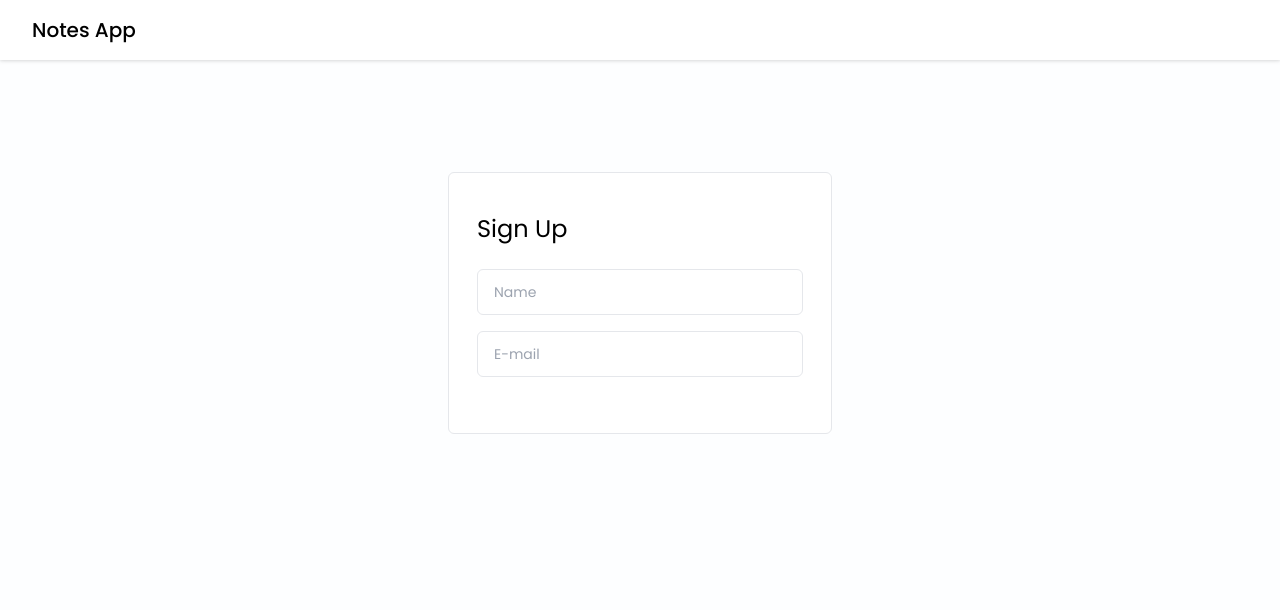
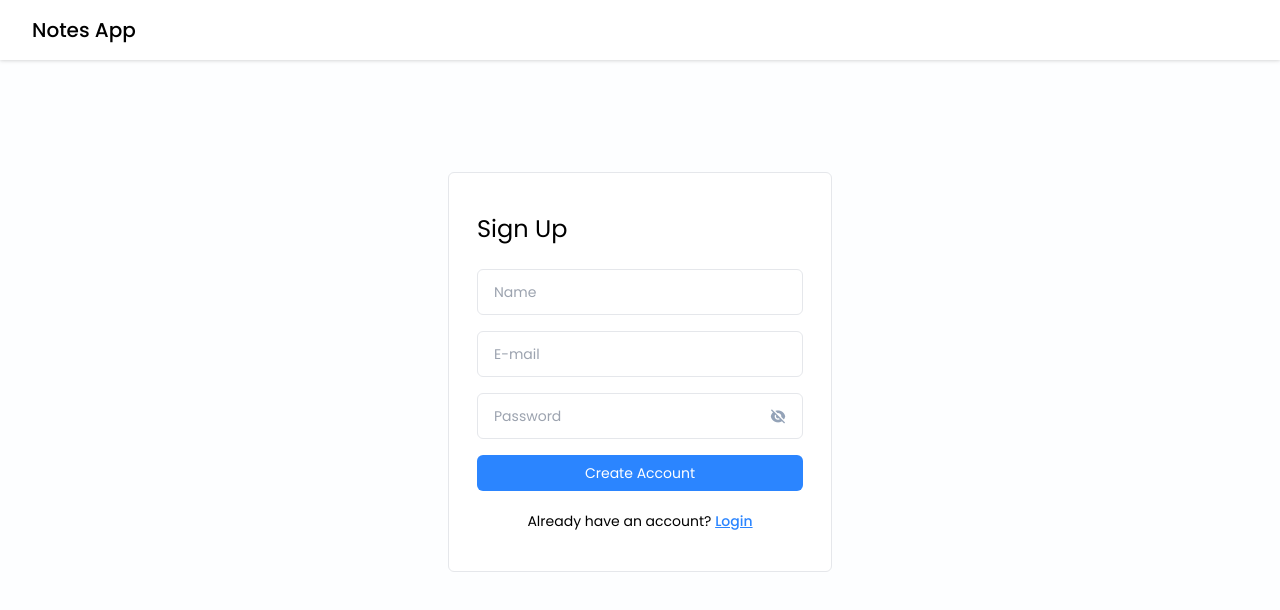
Before and after one commit to evelyn-zhan/mern-notes-app, a React (Vite) app in the folder frontend/: page /signup in a window 1280 px wide. Shown: the top 610 px of the page. Built offline with nearby package versions, Linux system fonts and the light colour scheme.

Commit message:
update: sign up page

```diff
--- a/frontend/src/pages/SignUp.jsx
+++ b/frontend/src/pages/SignUp.jsx
@@ -1,6 +1,10 @@
 import React, { useState } from 'react'
+import { Link } from 'react-router-dom'
 
 import Navbar from '../components/Navbar.jsx'
+import PasswordInput from '../components/PasswordInput.jsx'
+
+import { validateEmail } from '../utils/validate.js'
 
 function SignUp() {
     const [name, setName] = useState("")
@@ -16,9 +20,31 @@ function SignUp() {
         setEmail(event.target.value)
     }
 
+    const onPasswordChangeHandler = (event) => {
+        setPassword(event.target.value)
+    }
+
     const onSignUpHandler = async (event) => {
         event.preventDefault()
 
+        if (!name) {
+            setError("Please enter your name.")
+            return
+        }
+
+        if (!validateEmail(email)) {
+            setError("Please enter a valid e-mail address.")
+            return
+        }
+
+        if (!password) {
+            setError("Please enter the password.")
+            return
+        }
+
+        setError(null)
+
+        // Sign Up API
     }
 
     return (
@@ -32,6 +58,16 @@ function SignUp() {
 
                         <input type="text" placeholder="Name" value={name} onChange={onNameChangeHandler} className="input-box" />
                         <input type="text" placeholder="E-mail" value={email} onChange={onEmailChangeHandler} className="input-box" />
+                        <PasswordInput value={password} onPasswordChangeHandler={onPasswordChangeHandler} />
+
+                        { error && <p className="pb-1 text-red-500 text-xs">{error}</p> }
+
+                        <button type="submit" className="btn-primary">Create Account</button>
+
+                        <p className="text-sm text-center mt-4">
+                            Already have an account?{" "}
+                            <Link to="/login" className="text-primary font-medium underline">Login</Link>
+                        </p>
                     </form>
                 </div>
             </div>
```
